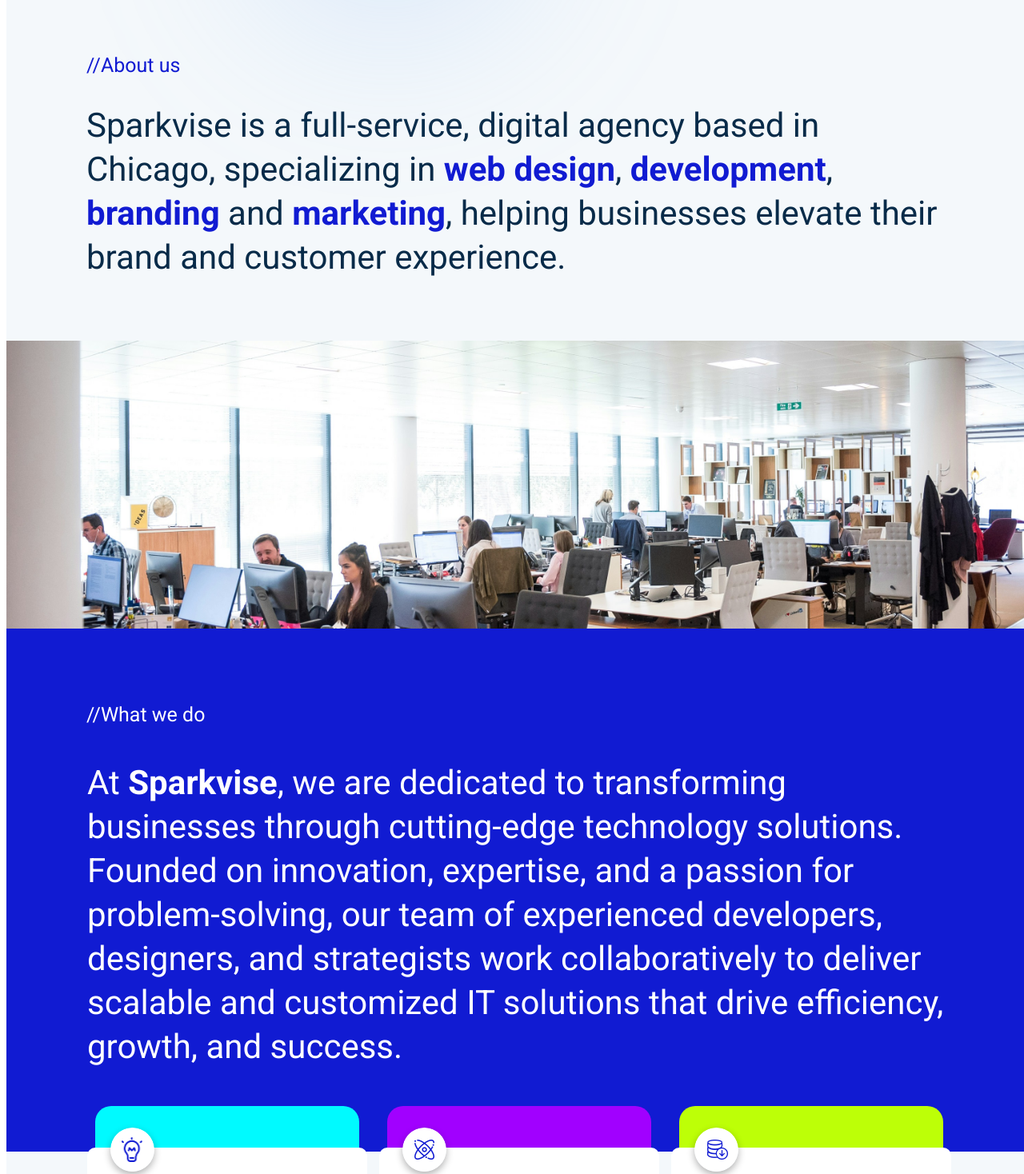
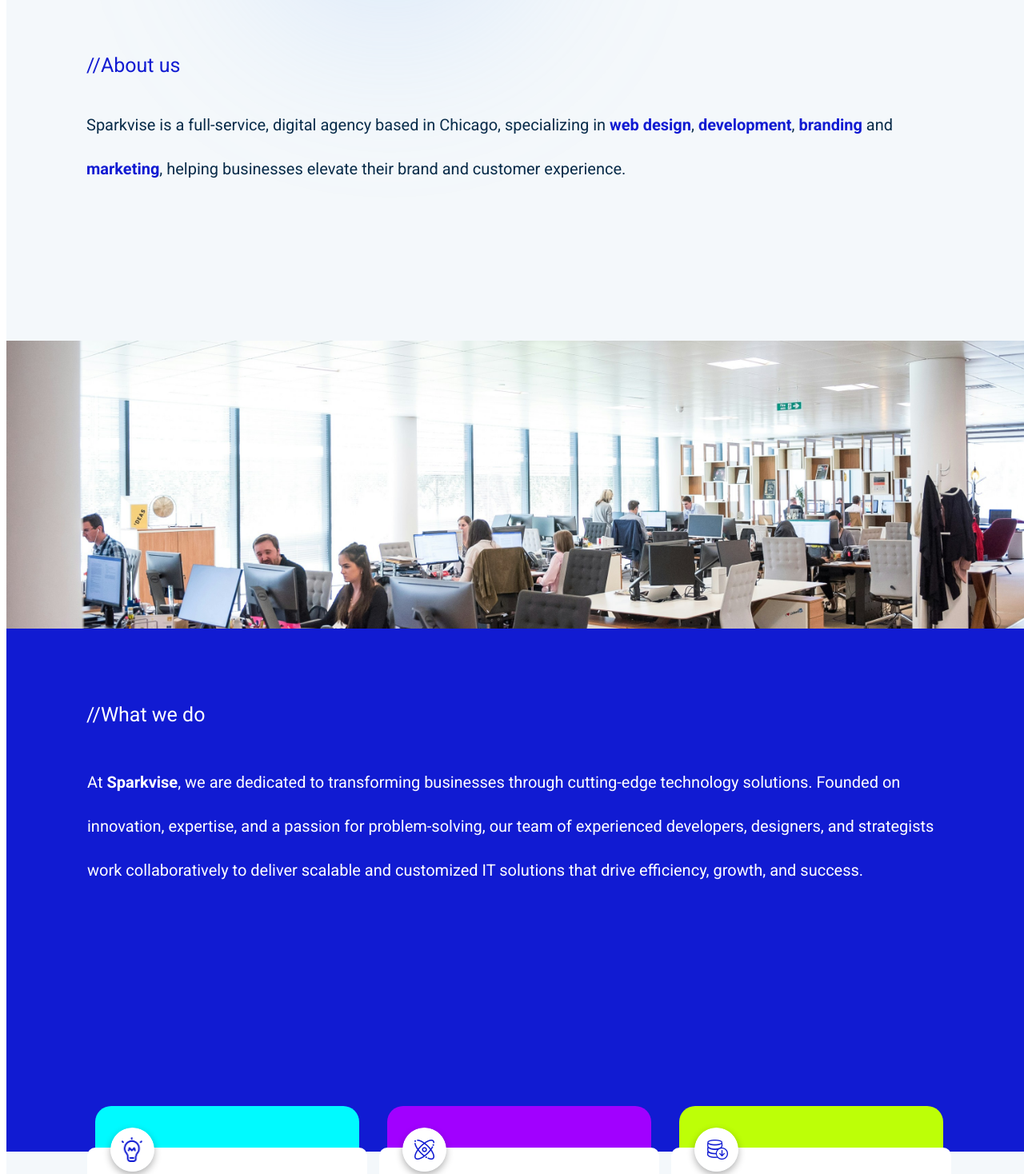
Before and after one commit to TellyXu/sparkwise, a React (Vite) app: page / in a window 1280 px wide. Shown: the part 902-2370 px from the top of the page at 80% size. Built offline with nearby package versions, Linux system fonts and the light colour scheme; a web font is replaced by a local one.

Commit message:
fontsize 20

```diff
--- a/src/Page1/index_Desktop.css
+++ b/src/Page1/index_Desktop.css
@@ -269,7 +269,7 @@
   height: 220px;
   margin: 20px 0 0 100px;
   font-family: Roboto, var(--default-font-family);
-  font-size: 42px;
+  font-size: 20px;
   font-weight: 400;
   line-height: 55px;
   text-align: left;
@@ -279,7 +279,6 @@
   position: relative;
   color: #082b49;
   font-family: Roboto, var(--default-font-family);
-  font-size: 42px;
   font-weight: 400;
   line-height: 55px;
   text-align: left;
@@ -288,7 +287,6 @@
   position: relative;
   color: #111bd2;
   font-family: Roboto, var(--default-font-family);
-  font-size: 42px;
   font-weight: 700;
   line-height: 55px;
   text-align: left;
@@ -297,7 +295,6 @@
   position: relative;
   color: #082b49;
   font-family: Roboto, var(--default-font-family);
-  font-size: 42px;
   font-weight: 400;
   line-height: 55px;
   text-align: left;
@@ -306,7 +303,6 @@
   position: relative;
   color: #111bd2;
   font-family: Roboto, var(--default-font-family);
-  font-size: 42px;
   font-weight: 700;
   line-height: 55px;
   text-align: left;
@@ -315,7 +311,6 @@
   position: relative;
   color: #082b49;
   font-family: Roboto, var(--default-font-family);
-  font-size: 42px;
   font-weight: 400;
   line-height: 55px;
   text-align: left;
@@ -324,7 +319,6 @@
   position: relative;
   color: #111bd2;
   font-family: Roboto, var(--default-font-family);
-  font-size: 42px;
   font-weight: 700;
   line-height: 55px;
   text-align: left;
@@ -333,7 +327,6 @@
   position: relative;
   color: #082b49;
   font-family: Roboto, var(--default-font-family);
-  font-size: 42px;
   font-weight: 400;
   line-height: 55px;
   text-align: left;
@@ -342,7 +335,6 @@
   position: relative;
   color: #111bd2;
   font-family: Roboto, var(--default-font-family);
-  font-size: 42px;
   font-weight: 700;
   line-height: 55px;
   text-align: left;
@@ -351,7 +343,6 @@
   position: relative;
   color: #082b49;
   font-family: Roboto, var(--default-font-family);
-  font-size: 42px;
   font-weight: 400;
   line-height: 55px;
   text-align: left;
@@ -741,7 +732,7 @@
   height: 385px;
   margin: 30px 0 0 101px;
   font-family: Roboto, var(--default-font-family);
-  font-size: 42px;
+  font-size: 20px;
   font-weight: 400;
   line-height: 55px;
   text-align: left;
@@ -751,7 +742,6 @@
   position: relative;
   color: #ffffff;
   font-family: Roboto, var(--default-font-family);
-  font-size: 42px;
   font-weight: 400;
   line-height: 55px;
   text-align: left;
@@ -760,7 +750,6 @@
   position: relative;
   color: #ffffff;
   font-family: Roboto, var(--default-font-family);
-  font-size: 42px;
   font-weight: 700;
   line-height: 55px;
   text-align: left;
@@ -769,7 +758,6 @@
   position: relative;
   color: #ffffff;
   font-family: Roboto, var(--default-font-family);
-  font-size: 42px;
   font-weight: 400;
   line-height: 55px;
   text-align: left;
```
Also changed, not shown: src/Page1/index_Desktop.jsx (indentation only).
